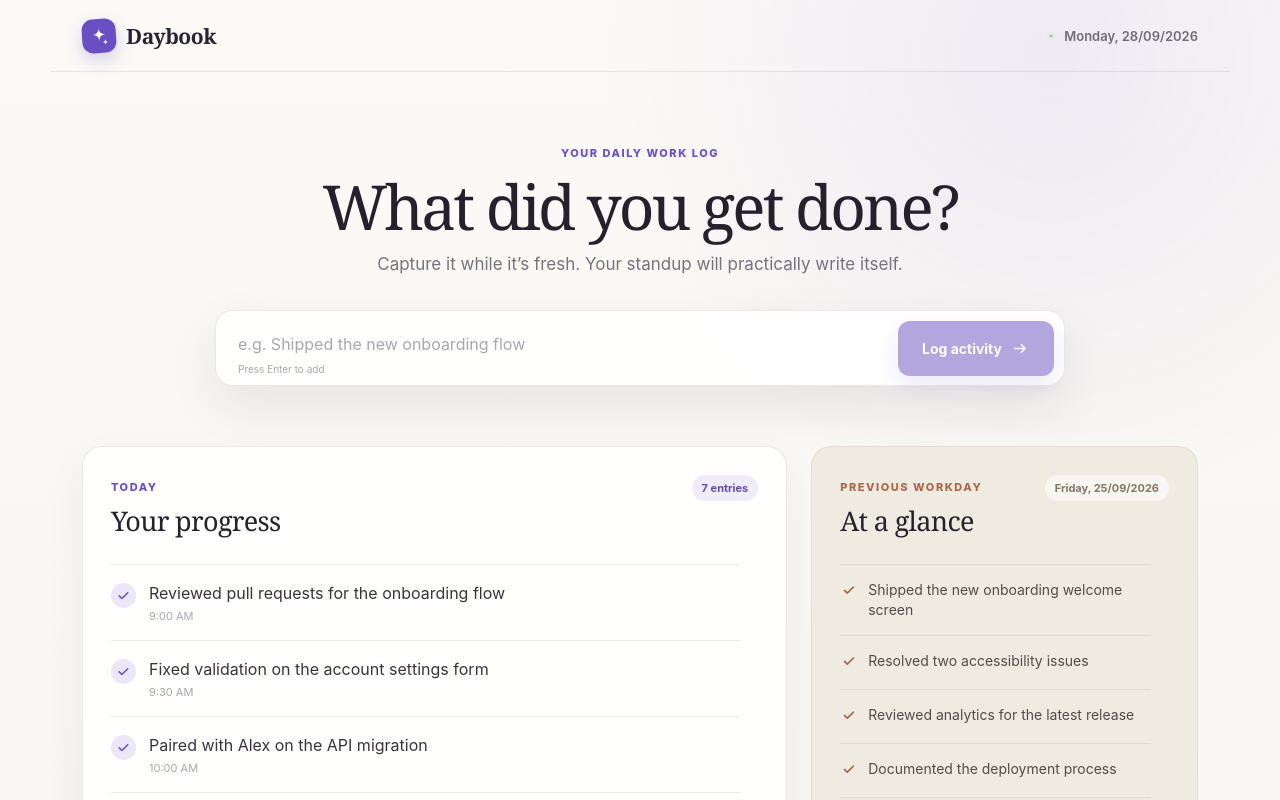
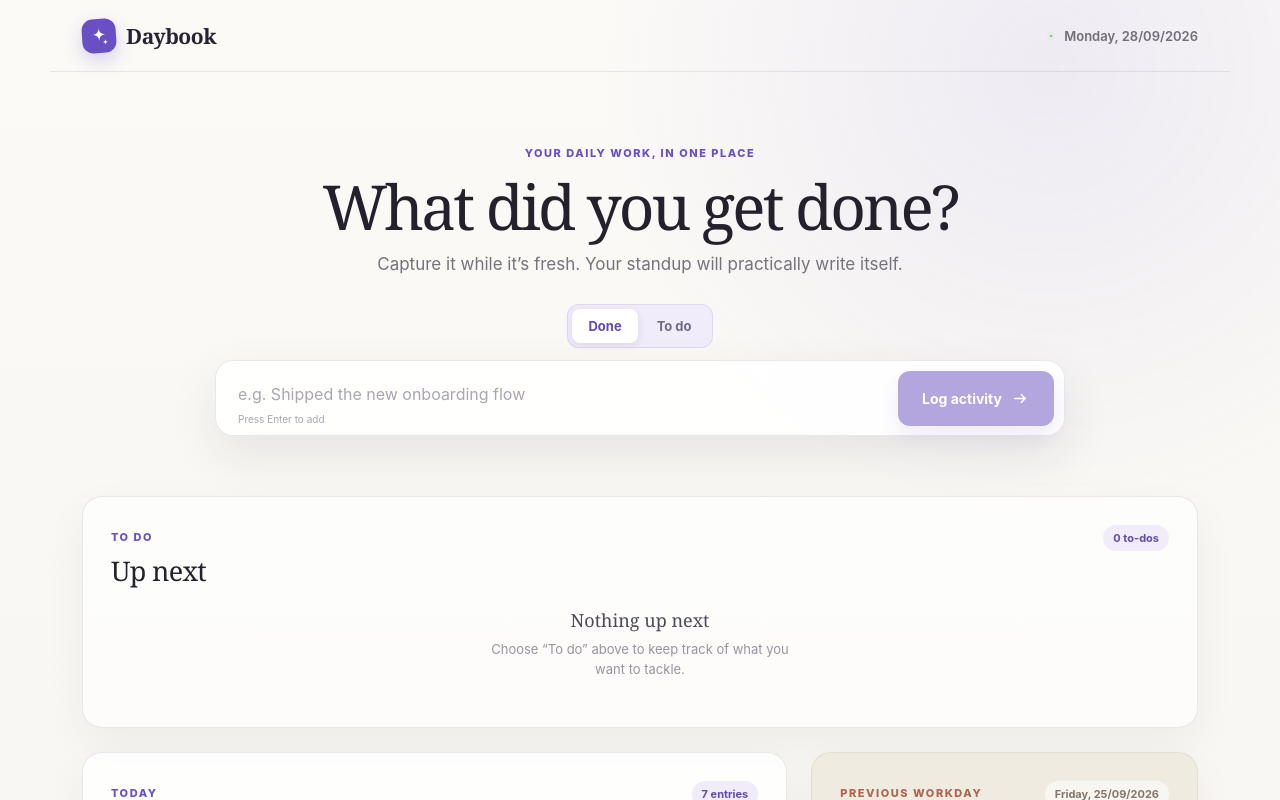
Before and after one commit to federico-moretti/daybook, a React (Vite) app: page / in a window 1280 px wide. Shown: the top 800 px of the page. Built offline with nearby package versions, Linux system fonts and the light colour scheme.

Commit message:
add todos

```diff
--- a/src/App.css
+++ b/src/App.css
@@ -105,12 +105,40 @@
   margin: 0;
 }
 
+.capture-mode {
+  background: #f0ecfa;
+  border: 1px solid rgba(105, 78, 196, 0.13);
+  border-radius: 12px;
+  display: inline-flex;
+  gap: 3px;
+  margin-top: 30px;
+  padding: 4px;
+}
+
+.capture-mode button {
+  background: transparent;
+  border: 0;
+  border-radius: 8px;
+  color: #746985;
+  cursor: pointer;
+  font-family: inherit;
+  font-size: 13px;
+  font-weight: 700;
+  padding: 9px 16px;
+}
+
+.capture-mode button[aria-pressed='true'] {
+  background: #fff;
+  box-shadow: 0 2px 8px rgba(56, 43, 82, 0.1);
+  color: #6246bc;
+}
+
 .capture-form {
   background: rgba(255, 255, 255, 0.88);
   border: 1px solid rgba(56, 50, 68, 0.11);
   border-radius: 18px;
   box-shadow: 0 20px 50px rgba(38, 31, 55, 0.09);
-  margin-top: 36px;
+  margin-top: 12px;
   padding: 10px 10px 9px 22px;
   position: relative;
   text-align: left;
@@ -202,13 +230,18 @@
   background: rgba(255, 255, 255, 0.66);
   border: 1px solid rgba(51, 44, 62, 0.1);
   border-radius: 20px;
+  box-shadow: 0 15px 40px rgba(46, 40, 58, 0.055);
   min-height: 355px;
   padding: 28px;
 }
 
+.todo-panel {
+  margin-bottom: 24px;
+  min-height: 0;
+}
+
 .today-panel {
   background: rgba(255, 255, 255, 0.82);
-  box-shadow: 0 15px 40px rgba(46, 40, 58, 0.055);
 }
 
 .yesterday-panel {
@@ -272,6 +305,10 @@
   max-height: 360px;
 }
 
+.empty-state.todo-empty {
+  min-height: 110px;
+}
+
 .scrollable-list::-webkit-scrollbar {
   width: 6px;
 }
@@ -311,6 +348,15 @@
   width: 17px;
 }
 
+.todo-circle {
+  border: 2px solid #b6a8df;
+  border-radius: 50%;
+  box-sizing: border-box;
+  flex: 0 0 25px;
+  height: 25px;
+  margin-top: 1px;
+}
+
 .activity-content {
   align-items: flex-start;
   display: flex;
@@ -343,6 +389,27 @@
   gap: 2px;
 }
 
+.todo-item .activity-content>div:first-child {
+  min-width: 0;
+}
+
+.complete-button {
+  background: #f0ecfa;
+  border: 0;
+  border-radius: 8px;
+  color: #6246bc;
+  cursor: pointer;
+  font-family: inherit;
+  font-size: 12px;
+  font-weight: 700;
+  min-height: 31px;
+  padding: 0 11px;
+}
+
+.complete-button:hover {
+  background: #e6def8;
+}
+
 .icon-button {
   align-items: center;
   background: transparent;
@@ -360,6 +427,7 @@
 }
 
 .activity-item:hover .icon-button,
+.todo-item .icon-button,
 .icon-button:focus-visible {
   opacity: 1;
 }
--- a/src/App.tsx
+++ b/src/App.tsx
@@ -6,6 +6,7 @@ type Activity = {
   text: string
   date: string
   createdAt: string
+  status?: 'todo' | 'done'
 }
 
 const STORAGE_KEY = import.meta.env.DEV ? 'daybook.activities.dev.v1' : 'daybook.activities.v1'
@@ -146,7 +147,8 @@ function loadActivities(): Activity[] {
         typeof activity.id === 'string' &&
         typeof activity.text === 'string' &&
         typeof activity.date === 'string' &&
-        typeof activity.createdAt === 'string',
+        typeof activity.createdAt === 'string' &&
+        (!('status' in activity) || activity.status === 'todo' || activity.status === 'done'),
     )
 
     return storedActivities.length > 0 || !import.meta.env.DEV
@@ -210,6 +212,7 @@ function App() {
   const [activities, setActivities] = useState<Activity[]>(loadActivities)
   const [now, setNow] = useState(() => new Date())
   const [newActivity, setNewActivity] = useState('')
+  const [captureMode, setCaptureMode] = useState<'done' | 'todo'>('done')
   const [editingId, setEditingId] = useState<string | null>(null)
   const [editValue, setEditValue] = useState('')
   const [selectedHistoryDay, setSelectedHistoryDay] = useState<Date | null>(null)
@@ -221,10 +224,11 @@ function App() {
   const previousWeekday = getPreviousWeekday(now)
   const previousWeekdayKey = toDateKey(previousWeekday)
   const historyDays = getRecentWeekdays(now, HISTORY_LENGTH)
-  const todayActivities = activities.filter((activity) => activity.date === todayKey)
-  const previousWorkdayActivities = activities.filter((activity) => activity.date === previousWeekdayKey)
+  const pendingTodos = activities.filter((activity) => activity.status === 'todo')
+  const todayActivities = activities.filter((activity) => activity.status !== 'todo' && activity.date === todayKey)
+  const previousWorkdayActivities = activities.filter((activity) => activity.status !== 'todo' && activity.date === previousWeekdayKey)
   const selectedHistoryActivities = selectedHistoryDay
-    ? activities.filter((activity) => activity.date === toDateKey(selectedHistoryDay))
+    ? activities.filter((activity) => activity.status !== 'todo' && activity.date === toDateKey(selectedHistoryDay))
     : []
 
   useEffect(() => {
@@ -272,7 +276,7 @@ function App() {
     if (activityToDelete && dialog && !dialog.open) dialog.showModal()
   }, [activityToDelete])
 
-  function addActivity(event: FormEvent<HTMLFormElement>) {
+  function addEntry(event: FormEvent<HTMLFormElement>) {
     event.preventDefault()
     const text = newActivity.trim()
     if (!text) return
@@ -285,10 +289,21 @@ function App() {
         text,
         date: toDateKey(createdOn),
         createdAt: createdOn.toISOString(),
+        status: captureMode,
       },
       ...current,
     ])
     setNewActivity('')
+  }
+
+  function completeTodo(id: string) {
+    const completedOn = new Date()
+    setNow(completedOn)
+    setActivities((current) => current.map((activity) =>
+      activity.id === id && activity.status === 'todo'
+        ? { ...activity, status: 'done', date: toDateKey(completedOn), createdAt: completedOn.toISOString() }
+        : activity,
+    ))
   }
 
   function startEditing(activity: Activity) {
@@ -331,6 +346,23 @@ function App() {
     openHistoryDay(day)
   }
 
+  function renderEditForm(activity: Activity) {
+    return (
+      <form className="edit-form" onSubmit={(event) => saveEdit(event, activity.id)}>
+        <input
+          aria-label={`Edit ${activity.status === 'todo' ? 'to-do' : 'activity'}`}
+          value={editValue}
+          onChange={(event) => setEditValue(event.target.value)}
+          autoFocus
+        />
+        <div className="edit-actions">
+          <button className="text-button muted" type="button" onClick={cancelEditing}>Cancel</button>
+          <button className="save-button" type="submit" disabled={!editValue.trim()}>Save</button>
+        </div>
+      </form>
+    )
+  }
+
   return (
     <main className="app-shell">
       <header className="topbar">
@@ -346,27 +378,73 @@ function App() {
 
       <div className="content" id="top">
         <section className="hero" aria-labelledby="hero-title">
-          <div className="eyebrow">Your daily work log</div>
-          <h1 id="hero-title">What did you get done?</h1>
-          <p>Capture it while it’s fresh. Your standup will practically write itself.</p>
+          <div className="eyebrow">Your daily work, in one place</div>
+          <h1 id="hero-title">{captureMode === 'todo' ? 'What’s up next?' : 'What did you get done?'}</h1>
+          <p>{captureMode === 'todo' ? 'Keep a note of what you want to tackle next.' : 'Capture it while it’s fresh. Your standup will practically write itself.'}</p>
 
-          <form className="capture-form" onSubmit={addActivity}>
-            <label htmlFor="activity">Add an activity</label>
+          <div className="capture-mode" role="group" aria-label="What are you adding?">
+            <button type="button" aria-pressed={captureMode === 'done'} onClick={() => setCaptureMode('done')}>Done</button>
+            <button type="button" aria-pressed={captureMode === 'todo'} onClick={() => setCaptureMode('todo')}>To do</button>
+          </div>
+          <form className="capture-form" onSubmit={addEntry}>
+            <label htmlFor="activity">{captureMode === 'todo' ? 'Add a to-do' : 'Add an activity'}</label>
             <div className="capture-row">
               <input
                 id="activity"
                 value={newActivity}
                 onChange={(event) => setNewActivity(event.target.value)}
-                placeholder="e.g. Shipped the new onboarding flow"
+                placeholder={captureMode === 'todo' ? 'e.g. Review the onboarding flow' : 'e.g. Shipped the new onboarding flow'}
                 autoComplete="off"
               />
               <button className="primary-button" type="submit" disabled={!newActivity.trim()}>
-                Log activity
+                {captureMode === 'todo' ? 'Add to do' : 'Log activity'}
                 <ArrowIcon />
               </button>
             </div>
             <span className="form-hint">Press Enter to add</span>
           </form>
+        </section>
+
+        <section className="panel todo-panel" aria-labelledby="todo-heading">
+          <div className="panel-heading">
+            <div>
+              <span className="section-kicker">To do</span>
+              <h2 id="todo-heading">Up next</h2>
+            </div>
+            <span className="count-badge">{pendingTodos.length} {pendingTodos.length === 1 ? 'to-do' : 'to-dos'}</span>
+          </div>
+
+          {pendingTodos.length > 0 ? (
+            <ul className={`activity-list todo-list${pendingTodos.length > VISIBLE_ENTRY_LIMIT ? ' scrollable-list' : ''}`}>
+              {pendingTodos.map((todo) => (
+                <li className="activity-item todo-item" key={todo.id}>
+                  <span className="todo-circle" aria-hidden="true" />
+                  {editingId === todo.id ? renderEditForm(todo) : (
+                    <div className="activity-content">
+                      <div>
+                        <p>{todo.text}</p>
+                        <time dateTime={todo.createdAt}>Added {formatDate(new Date(todo.createdAt))}</time>
+                      </div>
+                      <div className="activity-actions">
+                        <button className="complete-button" type="button" onClick={() => completeTodo(todo.id)} aria-label={`Mark ${todo.text} done`}>Done</button>
+                        <button className="icon-button" type="button" onClick={() => startEditing(todo)} aria-label={`Edit ${todo.text}`}>
+                          <EditIcon />
+                        </button>
+                        <button className="icon-button delete-button" type="button" onClick={() => setActivityToDelete(todo)} aria-label={`Delete ${todo.text}`}>
+                          <DeleteIcon />
+                        </button>
+                      </div>
+                    </div>
+                  )}
+                </li>
+              ))}
+            </ul>
+          ) : (
+            <div className="empty-state todo-empty">
+              <h3>Nothing up next</h3>
+              <p>Choose “To do” above to keep track of what you want to tackle.</p>
+            </div>
+          )}
         </section>
 
         <div className="dashboard-grid">
@@ -384,20 +462,7 @@ function App() {
                 {todayActivities.map((activity) => (
                   <li className="activity-item" key={activity.id}>
                     <span className="check-circle"><CheckIcon /></span>
-                    {editingId === activity.id ? (
-                      <form className="edit-form" onSubmit={(event) => saveEdit(event, activity.id)}>
-                        <input
-                          aria-label="Edit activity"
-                          value={editValue}
-                          onChange={(event) => setEditValue(event.target.value)}
-                          autoFocus
-                        />
-                        <div className="edit-actions">
-                          <button className="text-button muted" type="button" onClick={cancelEditing}>Cancel</button>
-                          <button className="save-button" type="submit" disabled={!editValue.trim()}>Save</button>
-                        </div>
-                      </form>
-                    ) : (
+                    {editingId === activity.id ? renderEditForm(activity) : (
                       <div className="activity-content">
                         <div>
                           <p>{activity.text}</p>
@@ -465,7 +530,7 @@ function App() {
           <div className="history-grid">
             {historyDays.map((day) => {
               const key = toDateKey(day)
-              const dayActivities = activities.filter((activity) => activity.date === key)
+              const dayActivities = activities.filter((activity) => activity.status !== 'todo' && activity.date === key)
               return (
                 <article
                   aria-haspopup="dialog"
@@ -572,7 +637,7 @@ function App() {
         {activityToDelete && (
           <div className="delete-confirmation-content">
             <span className="delete-confirmation-icon"><DeleteIcon /></span>
-            <h2 id="delete-confirmation-title">Delete this entry?</h2>
+            <h2 id="delete-confirmation-title">Delete this {activityToDelete.status === 'todo' ? 'to-do' : 'entry'}?</h2>
             <p id="delete-confirmation-description">
               “{activityToDelete.text}” will be permanently removed. This cannot be undone.
             </p>
@@ -581,7 +646,7 @@ function App() {
                 Cancel
               </button>
               <button className="confirm-delete-button" onClick={confirmDeleteActivity} type="button">
-                Delete entry
+                Delete {activityToDelete.status === 'todo' ? 'to-do' : 'entry'}
               </button>
             </div>
           </div>
```
